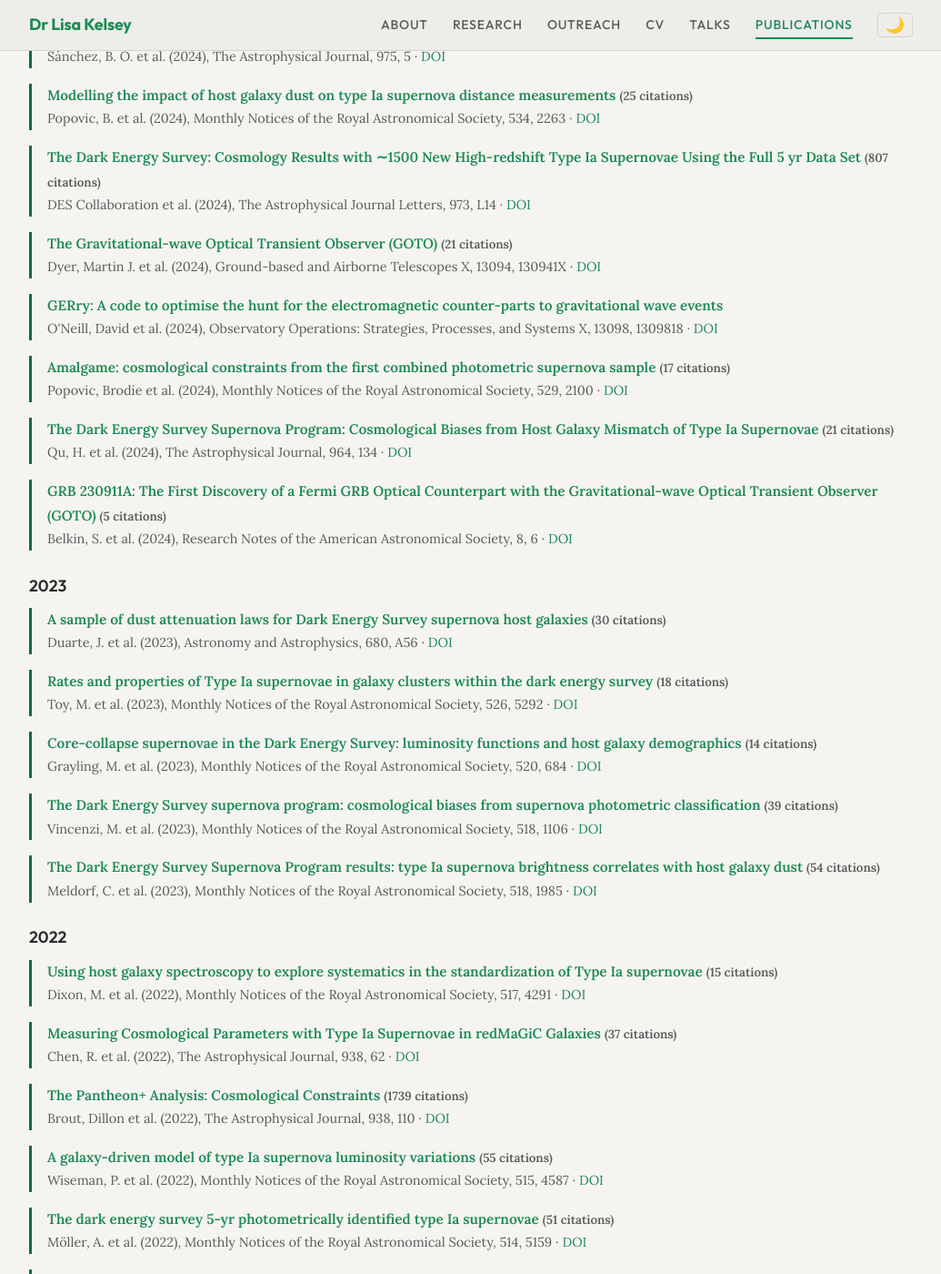
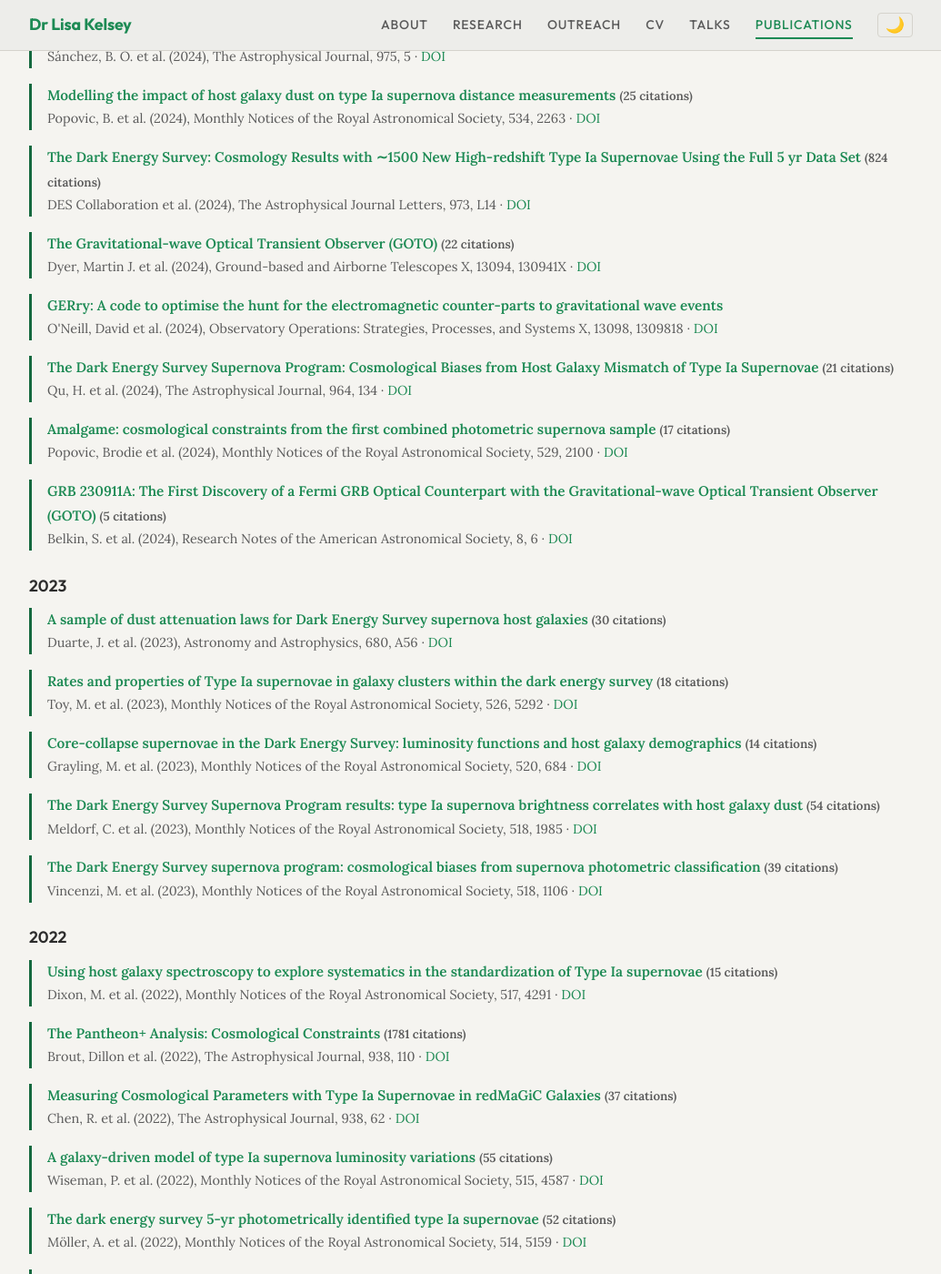
Before and after one commit to LKelsey/LKelsey.github.io, a Jekyll site: the page built from publications.md, in a window 1280 px wide and 1400 px high, scrolled down 2504 px. Shown: the whole window at 91% size, without its empty margins (122-1157 px from the left). Built offline with Jekyll 4.4.1, drawn with Linux system fonts in a browser that asks for light colours; part of the change alters nothing that is shown; some of the changed text lies outside the part shown.

Commit message:
Auto-update publications from ADS

```diff
--- a/_data/publications.yml
+++ b/_data/publications.yml
@@ -1,4 +1,4 @@
-# Auto-generated from ADS library on 2026-10-31 11:30 UTC
+# Auto-generated from ADS library on 2026-11-01 12:28 UTC
 # Do not edit manually
 
 first_author:
@@ -54,14 +54,6 @@ coauthor:
       bibcode: "2026MNRAS.552g1848G"
       citations: 0
       doi: https://doi.org/10.1093/mnras/stag1848
-    - title: "Light-curve modelling of 2205 ZTF DR2 Type Ia supernovae: implications for SN Ia physics and cosmology"
-      authors: "Sarin, Nikhil et al."
-      year: 2026
-      journal: "Monthly Notices of the Royal Astronomical Society, 552, stag1739"
-      url: https://ui.adsabs.harvard.edu/abs/2026MNRAS.552g1739S/abstract
-      bibcode: "2026MNRAS.552g1739S"
-      citations: 1
-      doi: https://doi.org/10.1093/mnras/stag1739
     - title: "On the origin of the environmental dependence of SN Ia magnitudes: a BayeSN view of the ZTF SN Ia DR2"
       authors: "Ginolin, Madeleine et al."
       year: 2026
@@ -70,6 +62,14 @@ coauthor:
       bibcode: "2026MNRAS.552g1785G"
       citations: 0
       doi: https://doi.org/10.1093/mnras/stag1785
+    - title: "Light-curve modelling of 2205 ZTF DR2 Type Ia supernovae: implications for SN Ia physics and cosmology"
+      authors: "Sarin, Nikhil et al."
+      year: 2026
+      journal: "Monthly Notices of the Royal Astronomical Society, 552, stag1739"
+      url: https://ui.adsabs.harvard.edu/abs/2026MNRAS.552g1739S/abstract
+      bibcode: "2026MNRAS.552g1739S"
+      citations: 4
+      doi: https://doi.org/10.1093/mnras/stag1739
     - title: "2Flow2SN: Dusty Supernova Cosmology with Photometric Redshifts and Contamination using Neural Simulation-Based Inference"
       authors: "Boyd, Benjamin M. et al."
       year: 2026
@@ -100,7 +100,7 @@ coauthor:
       journal: "Monthly Notices of the Royal Astronomical Society, 550, stag1193"
       url: https://ui.adsabs.harvard.edu/abs/2026MNRAS.550g1193B/abstract
       bibcode: "2026MNRAS.550g1193B"
-      citations: 1
+      citations: 2
       doi: https://doi.org/10.1093/mnras/stag1193
     - title: "Still accelerating: type Ia supernova cosmology is robust to host galaxy age evolution"
       authors: "Wiseman, Phil et al."
@@ -124,7 +124,7 @@ coauthor:
       journal: "Monthly Notices of the Royal Astronomical Society, 548, stag632"
       url: https://ui.adsabs.harvard.edu/abs/2026MNRAS.548ag632P/abstract
       bibcode: "2026MNRAS.548ag632P"
-      citations: 232
+      citations: 247
       doi: https://doi.org/10.1093/mnras/stag632
     - title: "SN 2024cld: unveiling the complex mass-loss histories of evolved supergiant progenitors to core collapse supernovae"
       authors: "Killestein, T. L. et al."
@@ -180,7 +180,7 @@ coauthor:
       journal: "Astronomy and Astrophysics, 699, A8"
       url: https://ui.adsabs.harvard.edu/abs/2025A&A...699A...8K/abstract
       bibcode: "2025A&A...699A...8K"
-      citations: 5
+      citations: 6
       doi: https://doi.org/10.1051/0004-6361/202553823
     - title: "Calibrating the absolute magnitude of type Ia supernovae in nearby galaxies using [O II] and implications for H<SUB>0</SUB>"
       authors: "Dixon, M. et al."
@@ -212,7 +212,7 @@ coauthor:
       journal: "The Astrophysical Journal, 975, 86"
       url: https://ui.adsabs.harvard.edu/abs/2024ApJ...975...86V/abstract
       bibcode: "2024ApJ...975...86V"
-      citations: 182
+      citations: 187
       doi: https://doi.org/10.3847/1538-4357/ad5e6c
     - title: "The Dark Energy Survey Supernova Program: Light Curves and 5 Yr Data Release"
       authors: "Sánchez, B. O. et al."
@@ -236,7 +236,7 @@ coauthor:
       journal: "The Astrophysical Journal Letters, 973, L14"
       url: https://ui.adsabs.harvard.edu/abs/2024ApJ...973L..14D/abstract
       bibcode: "2024ApJ...973L..14D"
-      citations: 807
+      citations: 824
       doi: https://doi.org/10.3847/2041-8213/ad6f9f
     - title: "The Gravitational-wave Optical Transient Observer (GOTO)"
       authors: "Dyer, Martin J. et al."
@@ -244,7 +244,7 @@ coauthor:
       journal: "Ground-based and Airborne Telescopes X, 13094, 130941X"
       url: https://ui.adsabs.harvard.edu/abs/2024SPIE13094E..1XD/abstract
       bibcode: "2024SPIE13094E..1XD"
-      citations: 21
+      citations: 22
       doi: https://doi.org/10.1117/12.3018305
     - title: "GERry: A code to optimise the hunt for the electromagnetic counter-parts to gravitational wave events"
       authors: "O'Neill, David et al."
@@ -254,6 +254,14 @@ coauthor:
       bibcode: "2024SPIE13098E..18O"
       citations: 0
       doi: https://doi.org/10.1117/12.3018319
+    - title: "The Dark Energy Survey Supernova Program: Cosmological Biases from Host Galaxy Mismatch of Type Ia Supernovae"
+      authors: "Qu, H. et al."
+      year: 2024
+      journal: "The Astrophysical Journal, 964, 134"
+      url: https://ui.adsabs.harvard.edu/abs/2024ApJ...964..134Q/abstract
+      bibcode: "2024ApJ...964..134Q"
+      citations: 21
+      doi: https://doi.org/10.3847/1538-4357/ad251d
     - title: "Amalgame: cosmological constraints from the first combined photometric supernova sample"
       authors: "Popovic, Brodie et al."
       year: 2024
@@ -262,14 +270,6 @@ coauthor:
       bibcode: "2024MNRAS.529.2100P"
       citations: 17
       doi: https://doi.org/10.1093/mnras/stae420
-    - title: "The Dark Energy Survey Supernova Program: Cosmological Biases from Host Galaxy Mismatch of Type Ia Supernovae"
-      authors: "Qu, H. et al."
-      year: 2024
-      journal: "The Astrophysical Journal, 964, 134"
-      url: https://ui.adsabs.harvard.edu/abs/2024ApJ...964..134Q/abstract
-      bibcode: "2024ApJ...964..134Q"
-      citations: 21
-      doi: https://doi.org/10.3847/1538-4357/ad251d
     - title: "GRB 230911A: The First Discovery of a Fermi GRB Optical Counterpart with the Gravitational-wave Optical Transient Observer (GOTO)"
       authors: "Belkin, S. et al."
       year: 2024
@@ -302,6 +302,14 @@ coauthor:
       bibcode: "2023MNRAS.520..684G"
       citations: 14
       doi: https://doi.org/10.1093/mnras/stad056
+    - title: "The Dark Energy Survey Supernova Program results: type Ia supernova brightness correlates with host galaxy dust"
+      authors: "Meldorf, C. et al."
+      year: 2023
+      journal: "Monthly Notices of the Royal Astronomical Society, 518, 1985"
+      url: https://ui.adsabs.harvard.edu/abs/2023MNRAS.518.1985M/abstract
+      bibcode: "2023MNRAS.518.1985M"
+      citations: 54
+      doi: https://doi.org/10.1093/mnras/stac3056
     - title: "The Dark Energy Survey supernova program: cosmological biases from supernova photometric classification"
       authors: "Vincenzi, M. et al."
       year: 2023
@@ -310,14 +318,6 @@ coauthor:
       bibcode: "2023MNRAS.518.1106V"
       citations: 39
       doi: https://doi.org/10.1093/mnras/stac1404
-    - title: "The Dark Energy Survey Supernova Program results: type Ia supernova brightness correlates with host galaxy dust"
-      authors: "Meldorf, C. et al."
-      year: 2023
-      journal: "Monthly Notices of the Royal Astronomical Society, 518, 1985"
-      url: https://ui.adsabs.harvard.edu/abs/2023MNRAS.518.1985M/abstract
-      bibcode: "2023MNRAS.518.1985M"
-      citations: 54
-      doi: https://doi.org/10.1093/mnras/stac3056
     - title: "Using host galaxy spectroscopy to explore systematics in the standardization of Type Ia supernovae"
       authors: "Dixon, M. et al."
       year: 2022
@@ -326,6 +326,14 @@ coauthor:
       bibcode: "2022MNRAS.517.4291D"
       citations: 15
       doi: https://doi.org/10.1093/mnras/stac2994
+    - title: "The Pantheon+ Analysis: Cosmological Constraints"
+      authors: "Brout, Dillon et al."
+      year: 2022
+      journal: "The Astrophysical Journal, 938, 110"
+      url: https://ui.adsabs.harvard.edu/abs/2022ApJ...938..110B/abstract
+      bibcode: "2022ApJ...938..110B"
+      citations: 1781
+      doi: https://doi.org/10.3847/1538-4357/ac8e04
     - title: "Measuring Cosmological Parameters with Type Ia Supernovae in redMaGiC Galaxies"
       authors: "Chen, R. et al."
       year: 2022
@@ -334,14 +342,6 @@ coauthor:
       bibcode: "2022ApJ...938...62C"
       citations: 37
       doi: https://doi.org/10.3847/1538-4357/ac8b82
-    - title: "The Pantheon+ Analysis: Cosmological Constraints"
-      authors: "Brout, Dillon et al."
-      year: 2022
-      journal: "The Astrophysical Journal, 938, 110"
-      url: https://ui.adsabs.harvard.edu/abs/2022ApJ...938..110B/abstract
-      bibcode: "2022ApJ...938..110B"
-      citations: 1739
-      doi: https://doi.org/10.3847/1538-4357/ac8e04
     - title: "A galaxy-driven model of type Ia supernova luminosity variations"
       authors: "Wiseman, P. et al."
       year: 2022
@@ -356,7 +356,7 @@ coauthor:
       journal: "Monthly Notices of the Royal Astronomical Society, 514, 5159"
       url: https://ui.adsabs.harvard.edu/abs/2022MNRAS.514.5159M/abstract
       bibcode: "2022MNRAS.514.5159M"
-      citations: 51
+      citations: 52
       doi: https://doi.org/10.1093/mnras/stac1691
     - title: "Cosmological Results from the RAISIN Survey: Using Type Ia Supernovae in the Near Infrared as a Novel Path to Measure the Dark Energy Equation of State"
       authors: "Jones, D. O. et al."
@@ -364,7 +364,7 @@ coauthor:
       journal: "The Astrophysical Journal, 933, 172"
       url: https://ui.adsabs.harvard.edu/abs/2022ApJ...933..172J/abstract
       bibcode: "2022ApJ...933..172J"
-      citations: 67
+      citations: 68
       doi: https://doi.org/10.3847/1538-4357/ac755b
     - title: "Rates and delay times of Type Ia supernovae in the Dark Energy Survey"
       authors: "Wiseman, P. et al."
```
